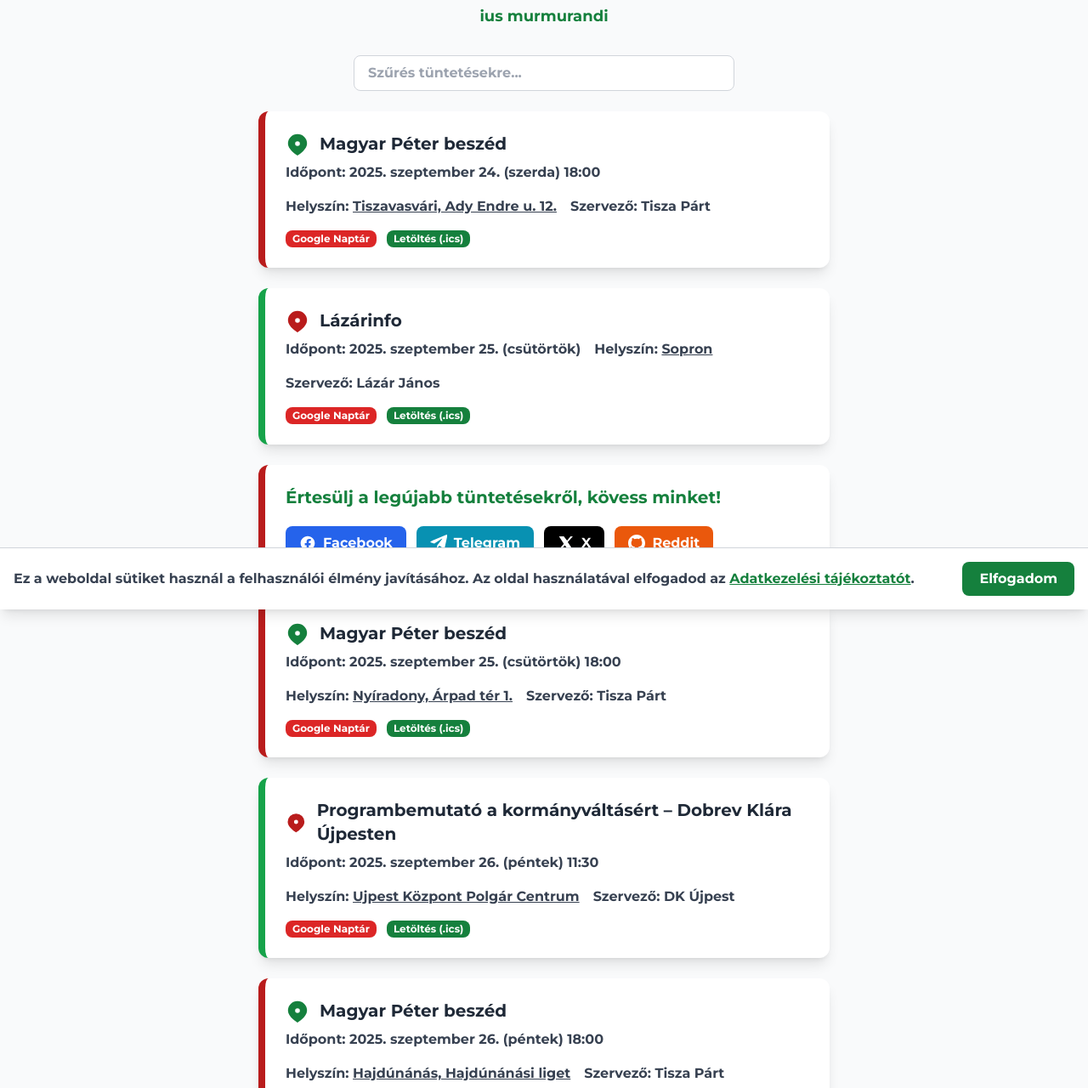
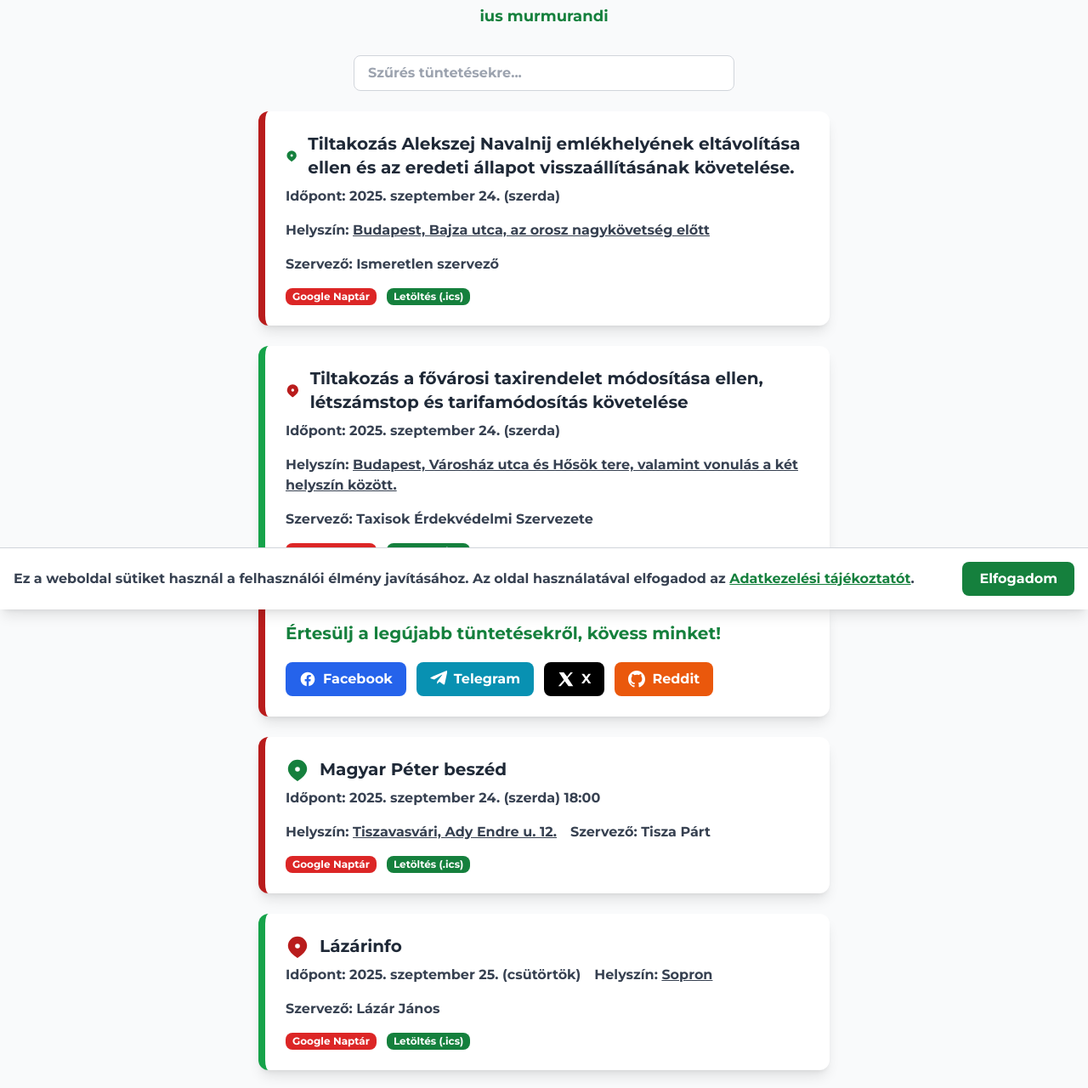
Before and after one commit to gyesznonyuvo/tuncikehtml, a plain HTML site: page index.html in a window 1280 px wide. Shown: the part 83-1363 px from the top of the page at 85% size. Drawn offline with nearby package versions, Linux system fonts and the light colour scheme.

Commit message:
Új fájl feltöltése

```diff
--- a/index.html
+++ b/index.html
@@ -54,16 +54,16 @@
     <div id="protestList" class="flex flex-col gap-6 items-center px-2 mb-10">
         <!-- tüntetés dobozok -->
 
-<div class="protest-box bg-white rounded-xl shadow-lg p-6 w-full max-w-2xl border-l-8 border-red-700 transition hover:scale-105" data-search="Magyar P&#233;ter besz&#233;d">
+<div class="protest-box bg-white rounded-xl shadow-lg p-6 w-full max-w-2xl border-l-8 border-red-700 transition hover:scale-105" data-search="Tiltakoz&#225;s Alekszej Navalnij eml&#233;khely&#233;nek elt&#225;vol&#237;t&#225;sa ellen &#233;s az eredeti &#225;llapot vissza&#225;ll&#237;t&#225;s&#225;nak k&#246;vetel&#233;se.">
     <div class="flex items-center gap-3 mb-2">
         <svg class="w-7 h-7 text-green-700" fill="currentColor" viewBox="0 0 20 20"><path d="M10 2a8 8 0 018 8c0 5.25-8 10-8 10S2 15.25 2 10a8 8 0 018-8zm0 10a2 2 0 100-4 2 2 0 000 4z" /></svg>
-        <span class="text-xl font-bold text-gray-800">Magyar P&#233;ter besz&#233;d</span>
+        <span class="text-xl font-bold text-gray-800">Tiltakoz&#225;s Alekszej Navalnij eml&#233;khely&#233;nek elt&#225;vol&#237;t&#225;sa ellen &#233;s az eredeti &#225;llapot vissza&#225;ll&#237;t&#225;s&#225;nak k&#246;vetel&#233;se.</span>
     </div>
     <div class="flex flex-wrap gap-4 text-gray-700 mb-2">
-        <div><span class="font-semibold">Időpont:</span> 2025. szeptember 24. (szerda) 18:00
-        <span class="hidden iso-date">2025-09-24T18:00:00</span></div>
-        <div><span class="font-semibold">Helyszín: </span><a href="https://www.google.com/maps?q=Tiszavasv%C3%A1ri%2C%20Ady%20Endre%20u.%2012." class="underline" target=\"_blank\">Tiszavasv&#225;ri, Ady Endre u. 12.</a></div>
-        <div><span class="font-semibold">Szervező:</span> Tisza P&#225;rt</div>
+        <div><span class="font-semibold">Időpont:</span> 2025. szeptember 24. (szerda)
+        <span class="hidden iso-date">2025-09-24T00:00:00</span></div>
+        <div><span class="font-semibold">Helyszín: </span><a href="https://www.google.com/maps?q=Budapest%2C%20Bajza%20utca%2C%20az%20orosz%20nagyk%C3%B6vets%C3%A9g%20el%C5%91tt" class="underline" target=\"_blank\">Budapest, Bajza utca, az orosz nagyk&#246;vets&#233;g előtt</a></div>
+        <div><span class="font-semibold">Szervező:</span> Ismeretlen szervező</div>
         <div><span class="font-semibold text-red-700"></span></div>
         <div><span class="font-semibold text-red-700"></span></div>
     </div>
@@ -77,16 +77,16 @@
     </div>
 </div>
 
-<div class="protest-box bg-white rounded-xl shadow-lg p-6 w-full max-w-2xl border-l-8 border-green-600 transition hover:scale-105" data-search="L&#225;z&#225;rinfo">
+<div class="protest-box bg-white rounded-xl shadow-lg p-6 w-full max-w-2xl border-l-8 border-green-600 transition hover:scale-105" data-search="Tiltakoz&#225;s a főv&#225;rosi taxirendelet m&#243;dos&#237;t&#225;sa ellen, l&#233;tsz&#225;mstop &#233;s tarifam&#243;dos&#237;t&#225;s k&#246;vetel&#233;se">
     <div class="flex items-center gap-3 mb-2">
         <svg class="w-7 h-7 text-red-700" fill="currentColor" viewBox="0 0 20 20"><path d="M10 2a8 8 0 018 8c0 5.25-8 10-8 10S2 15.25 2 10a8 8 0 018-8zm0 10a2 2 0 100-4 2 2 0 000 4z" /></svg>
-        <span class="text-xl font-bold text-gray-800">L&#225;z&#225;rinfo</span>
+        <span class="text-xl font-bold text-gray-800">Tiltakoz&#225;s a főv&#225;rosi taxirendelet m&#243;dos&#237;t&#225;sa ellen, l&#233;tsz&#225;mstop &#233;s tarifam&#243;dos&#237;t&#225;s k&#246;vetel&#233;se</span>
     </div>
     <div class="flex flex-wrap gap-4 text-gray-700 mb-2">
-        <div><span class="font-semibold">Időpont:</span> 2025. szeptember 25. (csütörtök)
-        <span class="hidden iso-date">2025-09-25T00:00:00</span></div>
-        <div><span class="font-semibold">Helyszín: </span><a href="https://www.google.com/maps?q=Sopron" class="underline" target=\"_blank\">Sopron</a></div>
-        <div><span class="font-semibold">Szervező:</span> L&#225;z&#225;r J&#225;nos</div>
+        <div><span class="font-semibold">Időpont:</span> 2025. szeptember 24. (szerda)
+        <span class="hidden iso-date">2025-09-24T00:00:00</span></div>
+        <div><span class="font-semibold">Helyszín: </span><a href="https://www.google.com/maps?q=Budapest%2C%20V%C3%A1rosh%C3%A1z%20utca%20%C3%A9s%20H%C5%91s%C3%B6k%20tere%2C%20valamint%20vonul%C3%A1s%20a%20k%C3%A9t%20helysz%C3%ADn%20k%C3%B6z%C3%B6tt." class="underline" target=\"_blank\">Budapest, V&#225;rosh&#225;z utca &#233;s Hős&#246;k tere, valamint vonul&#225;s a k&#233;t helysz&#237;n k&#246;z&#246;tt.</a></div>
+        <div><span class="font-semibold">Szervező:</span> Taxisok &#201;rdekv&#233;delmi Szervezete</div>
         <div><span class="font-semibold text-red-700"></span></div>
         <div><span class="font-semibold text-red-700"></span></div>
     </div>
@@ -135,6 +135,52 @@
             </a>
         </div>
     </div>
+
+<div class="protest-box bg-white rounded-xl shadow-lg p-6 w-full max-w-2xl border-l-8 border-red-700 transition hover:scale-105" data-search="Magyar P&#233;ter besz&#233;d">
+    <div class="flex items-center gap-3 mb-2">
+        <svg class="w-7 h-7 text-green-700" fill="currentColor" viewBox="0 0 20 20"><path d="M10 2a8 8 0 018 8c0 5.25-8 10-8 10S2 15.25 2 10a8 8 0 018-8zm0 10a2 2 0 100-4 2 2 0 000 4z" /></svg>
+        <span class="text-xl font-bold text-gray-800">Magyar P&#233;ter besz&#233;d</span>
+    </div>
+    <div class="flex flex-wrap gap-4 text-gray-700 mb-2">
+        <div><span class="font-semibold">Időpont:</span> 2025. szeptember 24. (szerda) 18:00
+        <span class="hidden iso-date">2025-09-24T18:00:00</span></div>
+        <div><span class="font-semibold">Helyszín: </span><a href="https://www.google.com/maps?q=Tiszavasv%C3%A1ri%2C%20Ady%20Endre%20u.%2012." class="underline" target=\"_blank\">Tiszavasv&#225;ri, Ady Endre u. 12.</a></div>
+        <div><span class="font-semibold">Szervező:</span> Tisza P&#225;rt</div>
+        <div><span class="font-semibold text-red-700"></span></div>
+        <div><span class="font-semibold text-red-700"></span></div>
+    </div>
+    <div class="flex flex-wrap gap-3 mt-4">
+      <button class="add-to-google bg-red-600 text-white text-xs py-[2px] px-2 rounded-lg hover:bg-red-700 transition">
+        Google Naptár
+      </button>
+      <button class="add-to-ics bg-green-700 text-white text-xs py-[2px] px-2 rounded-lg hover:bg-gray-800 transition">
+        Letöltés (.ics)
+      </button>
+    </div>
+</div>
+
+<div class="protest-box bg-white rounded-xl shadow-lg p-6 w-full max-w-2xl border-l-8 border-green-600 transition hover:scale-105" data-search="L&#225;z&#225;rinfo">
+    <div class="flex items-center gap-3 mb-2">
+        <svg class="w-7 h-7 text-red-700" fill="currentColor" viewBox="0 0 20 20"><path d="M10 2a8 8 0 018 8c0 5.25-8 10-8 10S2 15.25 2 10a8 8 0 018-8zm0 10a2 2 0 100-4 2 2 0 000 4z" /></svg>
+        <span class="text-xl font-bold text-gray-800">L&#225;z&#225;rinfo</span>
+    </div>
+    <div class="flex flex-wrap gap-4 text-gray-700 mb-2">
+        <div><span class="font-semibold">Időpont:</span> 2025. szeptember 25. (csütörtök)
+        <span class="hidden iso-date">2025-09-25T00:00:00</span></div>
+        <div><span class="font-semibold">Helyszín: </span><a href="https://www.google.com/maps?q=Sopron" class="underline" target=\"_blank\">Sopron</a></div>
+        <div><span class="font-semibold">Szervező:</span> L&#225;z&#225;r J&#225;nos</div>
+        <div><span class="font-semibold text-red-700"></span></div>
+        <div><span class="font-semibold text-red-700"></span></div>
+    </div>
+    <div class="flex flex-wrap gap-3 mt-4">
+      <button class="add-to-google bg-red-600 text-white text-xs py-[2px] px-2 rounded-lg hover:bg-red-700 transition">
+        Google Naptár
+      </button>
+      <button class="add-to-ics bg-green-700 text-white text-xs py-[2px] px-2 rounded-lg hover:bg-gray-800 transition">
+        Letöltés (.ics)
+      </button>
+    </div>
+</div>
 
 <div class="protest-box bg-white rounded-xl shadow-lg p-6 w-full max-w-2xl border-l-8 border-red-700 transition hover:scale-105" data-search="Magyar P&#233;ter besz&#233;d">
     <div class="flex items-center gap-3 mb-2">
@@ -318,12 +364,12 @@
         Letöltés (.ics)
       </button>
     </div>
-</div><p class="text-sm max-w-3xl mx-auto">Készült : 2025. 09. 24. 7:41:25</p>
+</div><p class="text-sm max-w-3xl mx-auto">Készült : 2025. 09. 24. 7:44:33</p>
 
     </div>
 
     <!-- Szervezés -->
-    <div class="bg-gray-100 rounded-xl shadow-inner p-6 max-w-2xl mx-auto mb-16">
+    <div id="szervezz" class="bg-gray-100 rounded-xl shadow-inner p-6 max-w-2xl mx-auto mb-16">
         <h2 class="text-xl font-bold text-green-700 mb-5">Nincs elég tüntetés? Szervezz magadnak!</h2>
 
         <h3 class="text-lg font-semibold mt-4 mb-2">1. Kinek kell bejelenteni?</h3>
```
